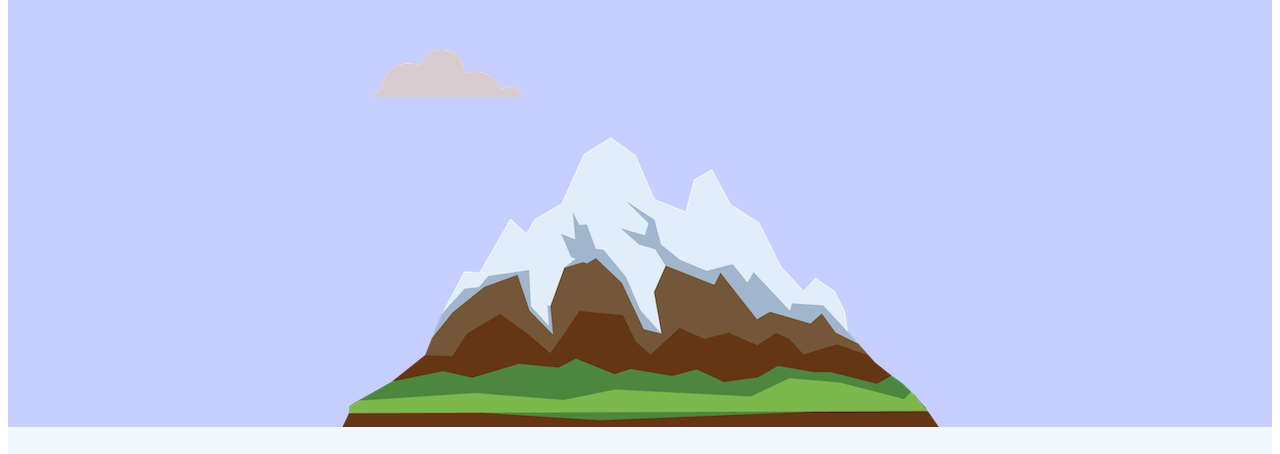
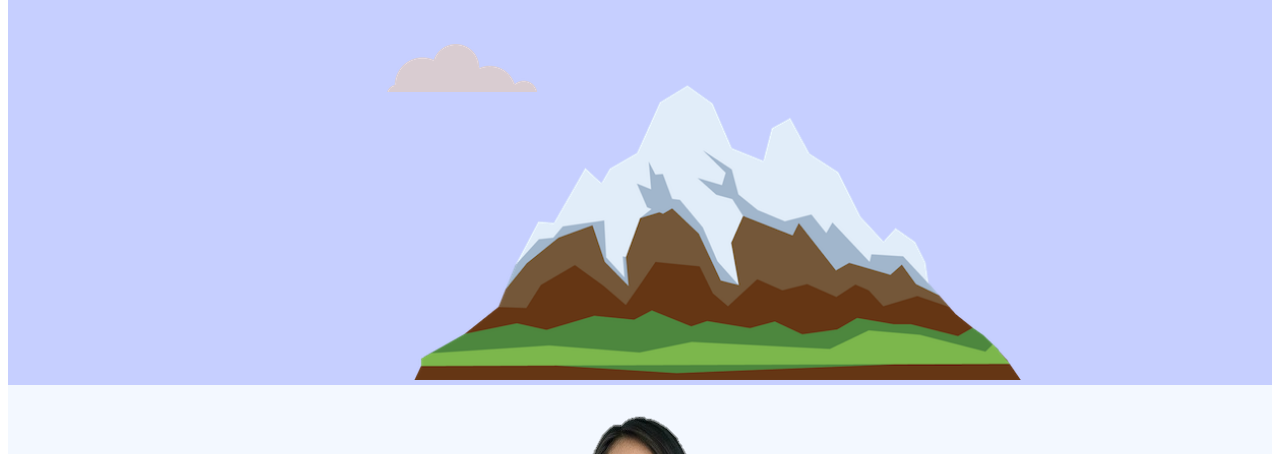
Before and after one commit to BrendaMGH/PersonalPage, a plain HTML site: page index.html in a window 1280 px wide. Shown: the part 285-739 px from the top of the page. Drawn offline with Linux system fonts and the light colour scheme.

Commit message:
Add files via upload

```diff
--- a/css/style.css
+++ b/css/style.css
@@ -16,6 +16,7 @@ h2{
     color: #852fb8;
     font-family: 'Prata', serif;
     margin-top: 0;
+    font-family: 3rem;
 }
 
 h3{
@@ -67,13 +68,12 @@ p{
 
 .bottom-cloud{
     position: relative;
-    right: 12rem;
-    top: 2rem;
+    left: 8rem;
+    bottom: 18rem;
 }
 
 .mountain{
-    display: block;
-    margin: auto ;
+    width: 38rem;
 }
 
 .last-info{
```
